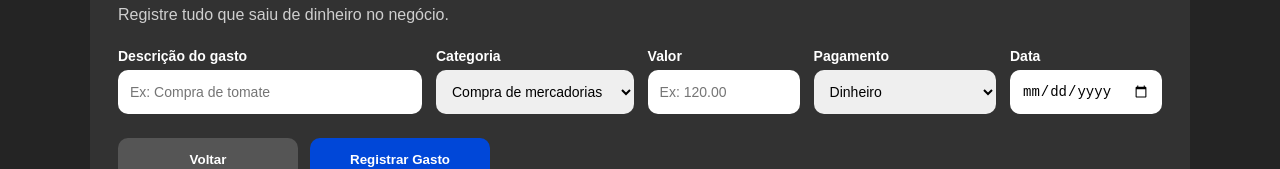
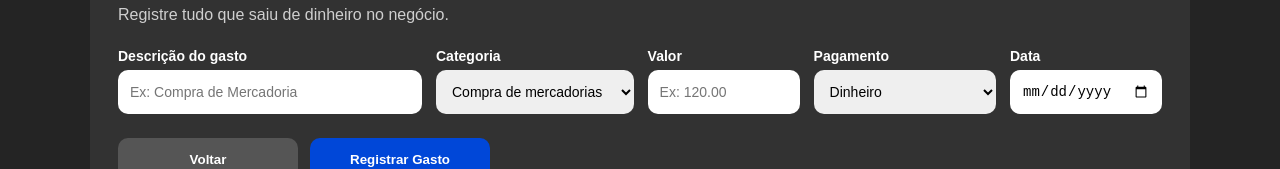
Before and after one commit to DevGuilherme0295/ControleGestao_Gastos, a React (Vite) app: page /gastos-despesas in a window 1280 px wide. Shown: the part 231-400 px from the top of the page. Built offline with nearby package versions, Linux system fonts and the light colour scheme.

Commit message:
Correção da data da Página ResumoDoDia

```diff
--- a/src/components/GastosDespesas/GastosDespesas.jsx
+++ b/src/components/GastosDespesas/GastosDespesas.jsx
@@ -145,7 +145,7 @@ export default function GastosDespesas() {
 
               <input
                 type="text"
-                placeholder="Ex: Compra de tomate"
+                placeholder="Ex: Compra de Mercadoria"
                 value={descricao}
                 onChange={(e) => setDescricao(e.target.value)}
               />
--- a/src/components/ResumoDoDia/ResumoDoDia.jsx
+++ b/src/components/ResumoDoDia/ResumoDoDia.jsx
@@ -5,7 +5,8 @@ import "./ResumoDoDia.css";
 export default function ResumoDoDia() {
   const navigate = useNavigate();
 
-  const hoje = new Date().toISOString().split("T")[0];
+  const agora = new Date();
+  const hoje = `${agora.getFullYear()}-${String(agora.getMonth() + 1).padStart(2, "0")}-${String(agora.getDate()).padStart(2, "0")}`;
 
   const [todasMovimentacoes, setTodasMovimentacoes] = useState([]);
   const [dataSelecionada, setDataSelecionada] = useState(hoje);
```
